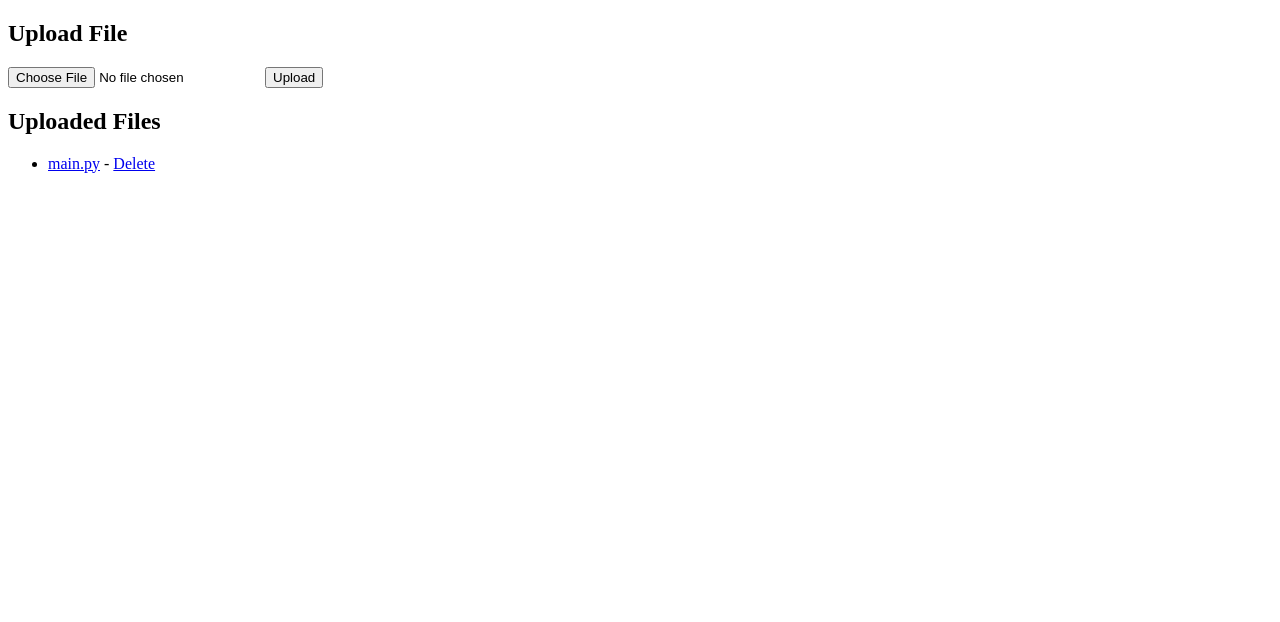
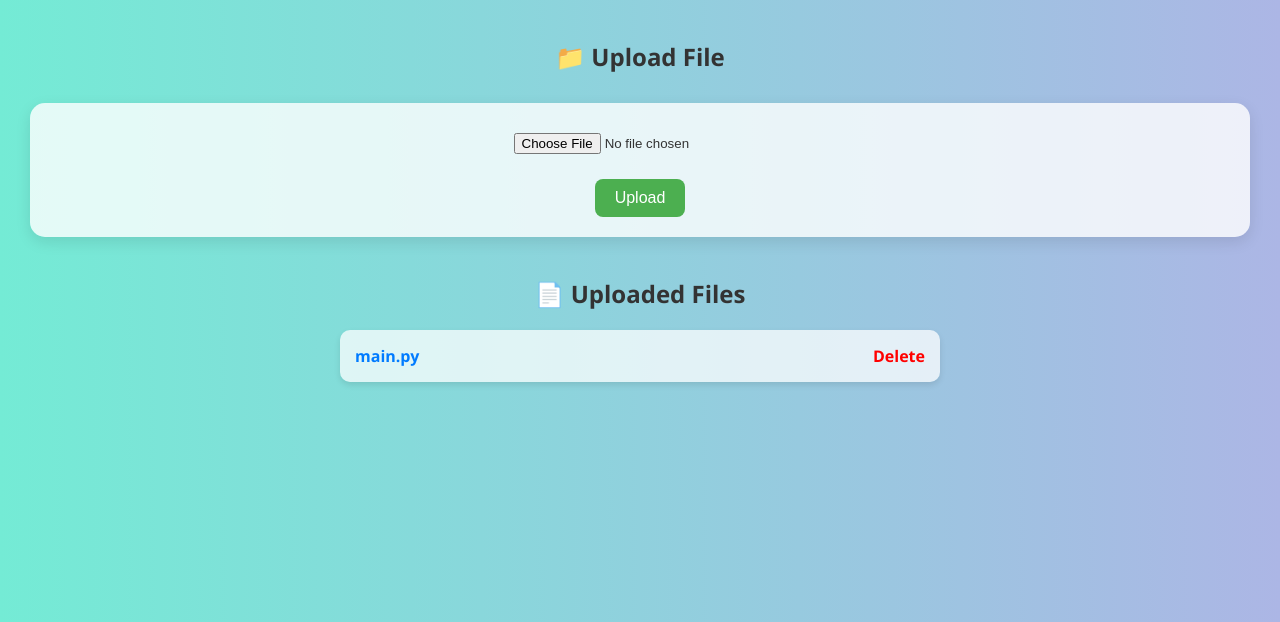
Before and after one commit to rohans2004/drive-clone-app, a Flask app: page / in a window 1280 px wide. Shown: the top 622 px of the page. Run offline with Flask 3, Linux system fonts and the light colour scheme; data comes from the database, SQL or seed files in the repository.

Commit message:
Update index.html

```diff
--- a/templates/index.html
+++ b/templates/index.html
@@ -2,20 +2,117 @@
 <html>
 <head>
     <title>Drive Clone</title>
+    <style>
+        body {
+            font-family: 'Segoe UI', Tahoma, Geneva, Verdana, sans-serif;
+            background: linear-gradient(to right, #74ebd5, #ACB6E5);
+            margin: 0;
+            padding: 0;
+            color: #333;
+            animation: fadeIn 1s ease-in-out;
+        }
+
+        h2 {
+            text-align: center;
+            margin-top: 40px;
+            color: #333;
+            animation: slideIn 1s ease-in-out;
+        }
+
+        form {
+            display: flex;
+            flex-direction: column;
+            align-items: center;
+            margin: 30px;
+            background-color: #ffffffcc;
+            padding: 20px;
+            border-radius: 15px;
+            box-shadow: 0 5px 15px rgba(0,0,0,0.1);
+            animation: fadeIn 2s ease-in-out;
+        }
+
+        input[type="file"] {
+            padding: 10px;
+            margin-bottom: 15px;
+        }
+
+        button {
+            padding: 10px 20px;
+            background-color: #4CAF50;
+            border: none;
+            border-radius: 8px;
+            color: white;
+            font-size: 16px;
+            cursor: pointer;
+            transition: background 0.3s ease;
+        }
+
+        button:hover {
+            background-color: #45a049;
+        }
+
+        ul {
+            list-style-type: none;
+            padding: 0 20px;
+            max-width: 600px;
+            margin: 0 auto;
+        }
+
+        li {
+            background-color: #ffffffbb;
+            padding: 15px;
+            margin: 10px 0;
+            border-radius: 10px;
+            box-shadow: 0 3px 6px rgba(0,0,0,0.1);
+            display: flex;
+            justify-content: space-between;
+            align-items: center;
+            transition: transform 0.2s;
+        }
+
+        li:hover {
+            transform: scale(1.02);
+        }
+
+        a {
+            text-decoration: none;
+            color: #007BFF;
+            font-weight: bold;
+            transition: color 0.3s;
+        }
+
+        a:hover {
+            color: #0056b3;
+        }
+
+        @keyframes fadeIn {
+            from { opacity: 0; }
+            to { opacity: 1; }
+        }
+
+        @keyframes slideIn {
+            from { transform: translateY(-20px); opacity: 0; }
+            to { transform: translateY(0); opacity: 1; }
+        }
+    </style>
 </head>
 <body>
-    <h2>Upload File</h2>
+    <h2>📁 Upload File</h2>
     <form action="/upload" method="post" enctype="multipart/form-data">
         <input type="file" name="file" required>
         <button type="submit">Upload</button>
     </form>
 
-    <h2>Uploaded Files</h2>
+    <h2>📄 Uploaded Files</h2>
     <ul>
         {% for file in files %}
             <li>
-                <a href="{{ file[1] }}" target="_blank">{{ file[0] }}</a>
-                - <a href="/delete/{{ file[0] }}">Delete</a>
+                <div>
+                    <a href="{{ file[1] }}" target="_blank">{{ file[0] }}</a>
+                </div>
+                <div>
+                    <a href="/delete/{{ file[0] }}" style="color: red;">Delete</a>
+                </div>
             </li>
         {% endfor %}
     </ul>
```
